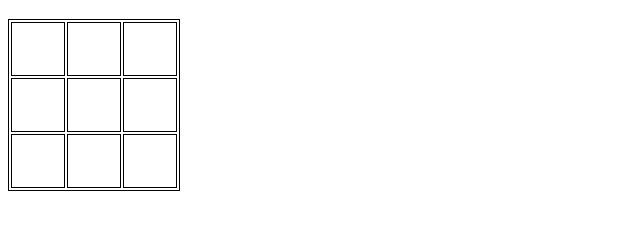
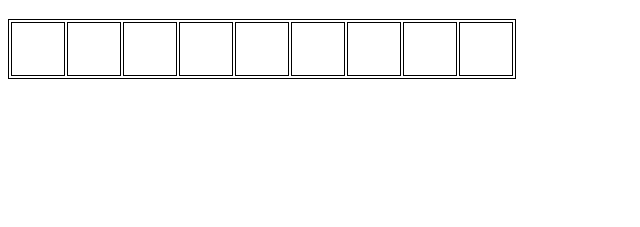
Before and after one commit to amygdalama/tic-tac-toe, a plain HTML site: page index.html in a window 1280 px wide. Shown: the part 61-288 px from the top of the page, without its empty margins (0-640 px from the left). Drawn offline with Linux system fonts and the light colour scheme.

Commit message:
paired with mary, initial structure for model and view objects

```diff
--- a/index.html
+++ b/index.html
@@ -8,7 +8,6 @@
 </head>
 <body>
     <h1>Tic Tac Toe!</h1>
-    <div id="board">
-    </div>
+    <div id="game"></div>
 </body>
 </html>
--- a/script.js
+++ b/script.js
@@ -1,43 +1,82 @@
-$(document).ready(function(){
+$(document).ready(function() {
 
-    var markSquare = (function(){
-        var mark
-        return function(){
-            if (mark === 'X'){
-                mark = 'O'
-            } else {
-                mark = 'X'
+    var view = {
+        tableId: 'board',
+
+        getTable: function() {
+            return $('#' + this.tableId);
+        },
+
+        setSquare: function(index, value) {
+            this.getTable().children()[index].text(value);
+        },
+
+        addSquare: function() {
+            this.getTable().append($('<td>'));
+        },
+
+        createTable: function() {
+            var $table = $('<table></table>');
+            $('#game').append($table);
+            $table.attr('id', this.tableId);
+        },
+
+        bindClickSquare: function(index, func){
+            this.getTable().children()[index].click(func);
+        }
+    };
+
+    var model = {
+        data: [],
+
+        setSquare: function(index, value){
+            this.data[index] = value;
+            view.setSquare(index, value);
+        },
+
+        getSquare: function(index){
+            return this.data[index];
+        },
+
+        setUpBoard: function(){
+            view.createTable()
+            for (var i = 0; i < 9; i++){
+                this.data.push(undefined);
+                view.addSquare();
+                var self = this
+                view.bindClickSquare(i, function(){
+                    self.setSquare
+                });
             }
-            return mark;
         }
-    });
+    };
 
-    // var checkWinner = function(){
-    //     for (var i = 0; i < 3; i++){
-    //         var $row = $('tbody').children()[i]
-    //         for (var j = 0; j < 3; j++){
-    //             var $square = $row.children()[j]
-    //             $square
+
+    model.setUpBoard()
+
+    // var markSquare = function(){
+    //     var mark;
+    //     return function(){
+    //         if (mark === 'X'){
+    //             mark = 'O';
+    //         } else {
+    //             mark = 'X';
     //         }
+    //         return mark;
     //     };
     // };
 
-    var board = function(){
-        var $table = $('<table></table>')
-        for (var i = 0; i < 3; i++){
-            $table.append($('<tr><td></td><td></td><td></td></tr>'))
-        };
-        $('div').append($table)
-        var mark = markSquare()
-        $('td').on('click', function(){
-            if ($(this).text()){
-                alert('invalid square')
-            }
-            else {
-                $(this).text(mark());
-                // checkWinner();
-            }
-        });
-    };
-    board();
+    // var board = function(){
+    //     var $table = $('<table></table>');
+    //     for (var i = 0; i < 3; i++){
+    //         $table.append($('<tr><td></td><td></td><td></td></tr>'));
+    //     }
+    //     $('div').append($table);
+    //     var mark = markSquare();
+    //     $('td').on('click', function(){
+    //         model.clickSquare(this.id)
+    //         }
+    //     });
+    // };
+    // board();
 });
```
